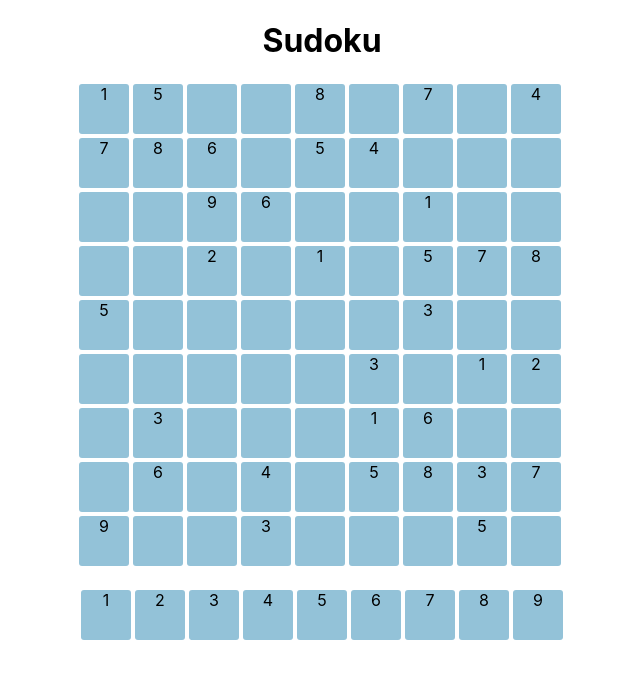
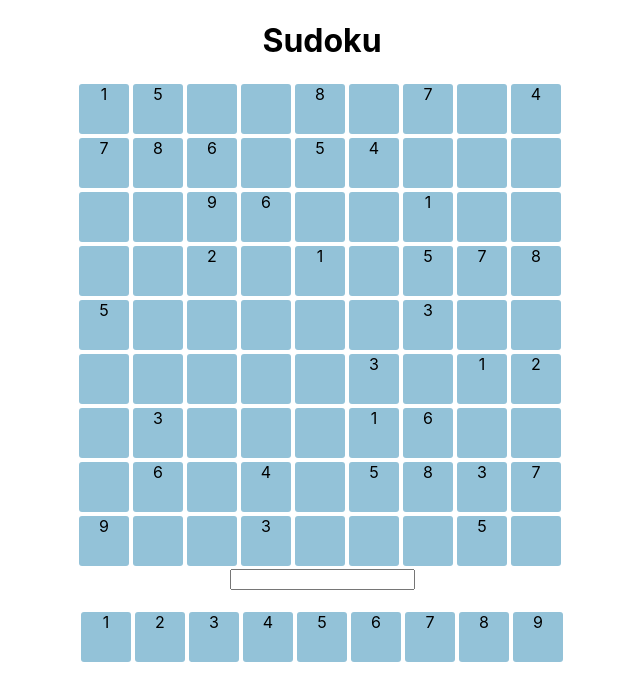
Before and after one commit to alketaademaj/Sudoku_game, a React (Create React App) app: page / in a window 1280 px wide. Shown: the top 700 px of the page, without its empty margins (318-958 px from the left). Built offline with nearby package versions, Linux system fonts and the light colour scheme.

Commit message:
arrow not functioning

```diff
--- a/src/components/CompleteBox.jsx
+++ b/src/components/CompleteBox.jsx
@@ -1,24 +1,41 @@
-import React, { Component } from 'react'
-import NineBox from './NineBox'
+import React, { Component } from "react";
+import NineBox from "./NineBox";
 
 export class CompleteBox extends Component {
+  //checking if the sudoku is filled correctly comes here
 
-    //checking if the sudoku is filled correctly comes here
+  //moving with the keyboard
+  handleKeyPress = (event) => {
+    console.log(event.key);
+    //https://www.youtube.com/watch?v=kTzYoZyF45c for help
+  };
 
-    render() {
+  // event listener that listens to the key press - presses anything on the keyboard ITS NOT DETECTING ARROOWWWWSSS!!!
+  // add e.l. only once
+  // unmount the e.l -> take it and add it because its not needed anymore
 
-        const row = []
+  render() {
+    const row = [];
 
-        for(let x = 0; x <=8; x++) {
-            row.push(<NineBox key={x} row = {x} passingValue = {this.props.changeSelected} selected = {this.props.selected} numbValue = {this.props.numbValue}/>)
-        }
+    for (let x = 0; x <= 8; x++) {
+      row.push(
+        <NineBox
+          key={x}
+          row={x}
+          passingValue={this.props.changeSelected}
+          selected={this.props.selected}
+          numbValue={this.props.numbValue}
+        />
+      );
+    }
 
-        return (
-            <div className ="complete">
-                {row}
-            </div>
-        )
-    }
+    return (
+      <div>
+        <div className="complete">{row}</div>
+        <input type="text" id="one" onKeyPress={this.handleKeyPress} />
+      </div>
+    );
+  }
 }
 
-export default CompleteBox
+export default CompleteBox;
```
Also changed, not shown: 1 other file (tests, documents, lock files or other folders).
